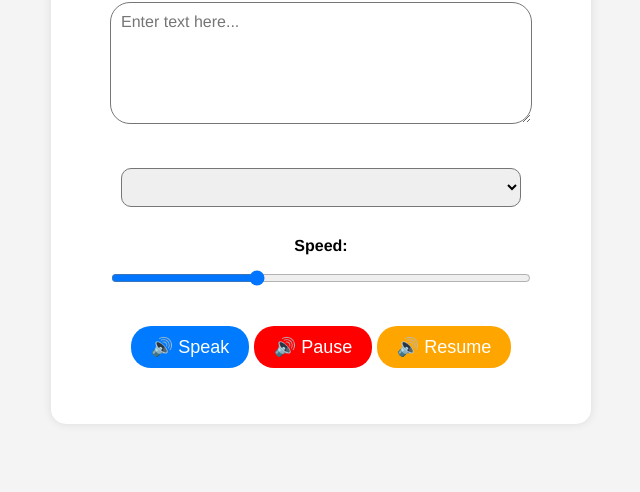
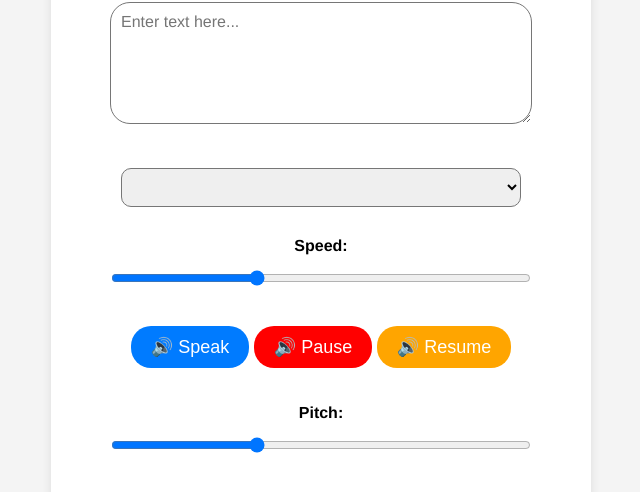
Before and after one commit to SpantaAlizadeh10/Text-to-Speech-Converter, a plain HTML site: page index.html in a window 1280 px wide. Shown: the part 114-606 px from the top of the page, without its empty margins (319-959 px from the left). Drawn offline with Linux system fonts and the light colour scheme.

Commit message:
Updated features

```diff
--- a/index.html
+++ b/index.html
@@ -8,6 +8,7 @@
 
 </head>
 <body>
+
     <div class="container">
         <h2>Text-to-Speech Converter 🔊</h2>
         <textarea id="textInput" placeholder="Enter text here..."></textarea>
@@ -19,7 +20,14 @@
         <button id="resumeBtn" style="border-radius: 20px;">🔊 Resume</button>
 
         <p id="highlightedText"></p>
+
+
+
+        <label>Pitch:</label>
+<input type="range" id="pitchControl" min="0.5" max="2" step="0.1" value="1">
+
         <script src="script.js"></script>
+
     </div>
 
 </body>
--- a/styles.css
+++ b/styles.css
@@ -33,7 +33,7 @@ textarea { width: 80%;
 button { padding: 10px 20px;
      font-size: 18px; background: #007bff;
       color: white; border: none; cursor: pointer;
-      row-gap: 50px;
+
      }
 
 button:hover { background: #0056b3; }
```
